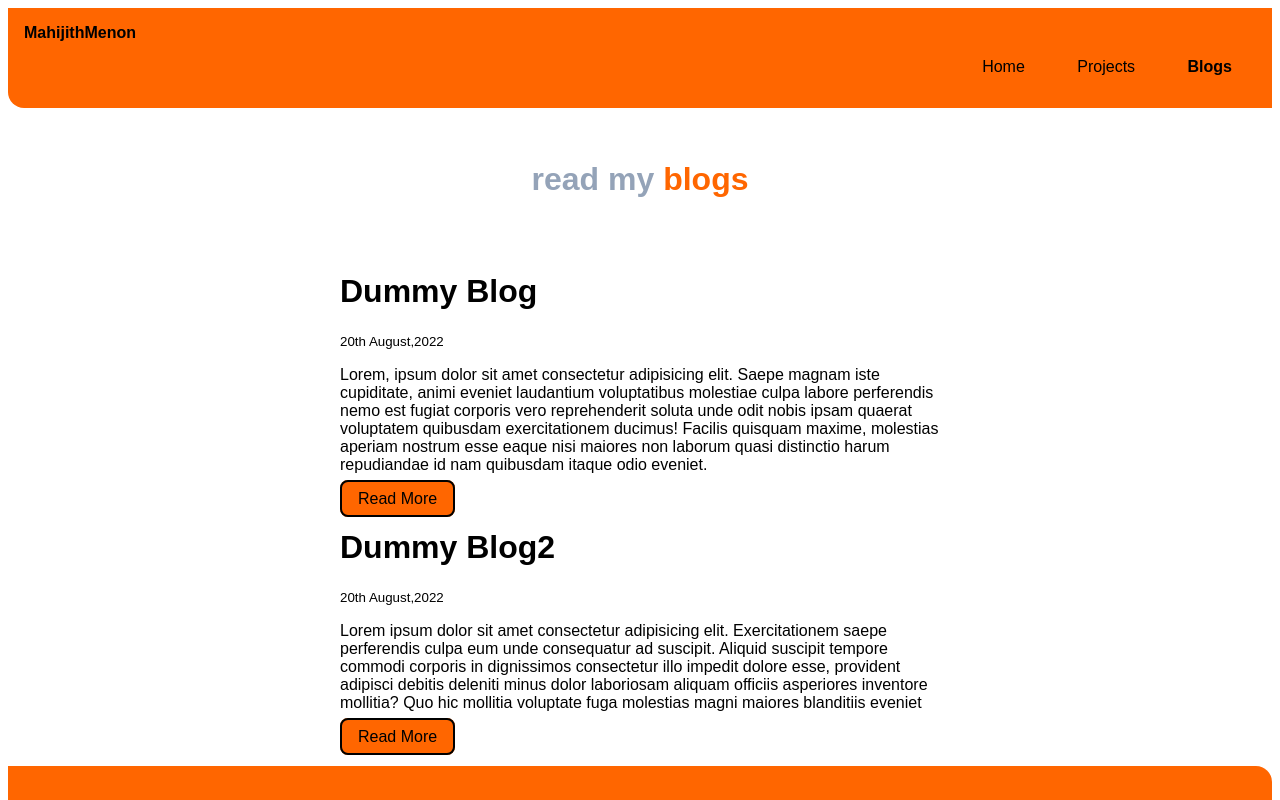
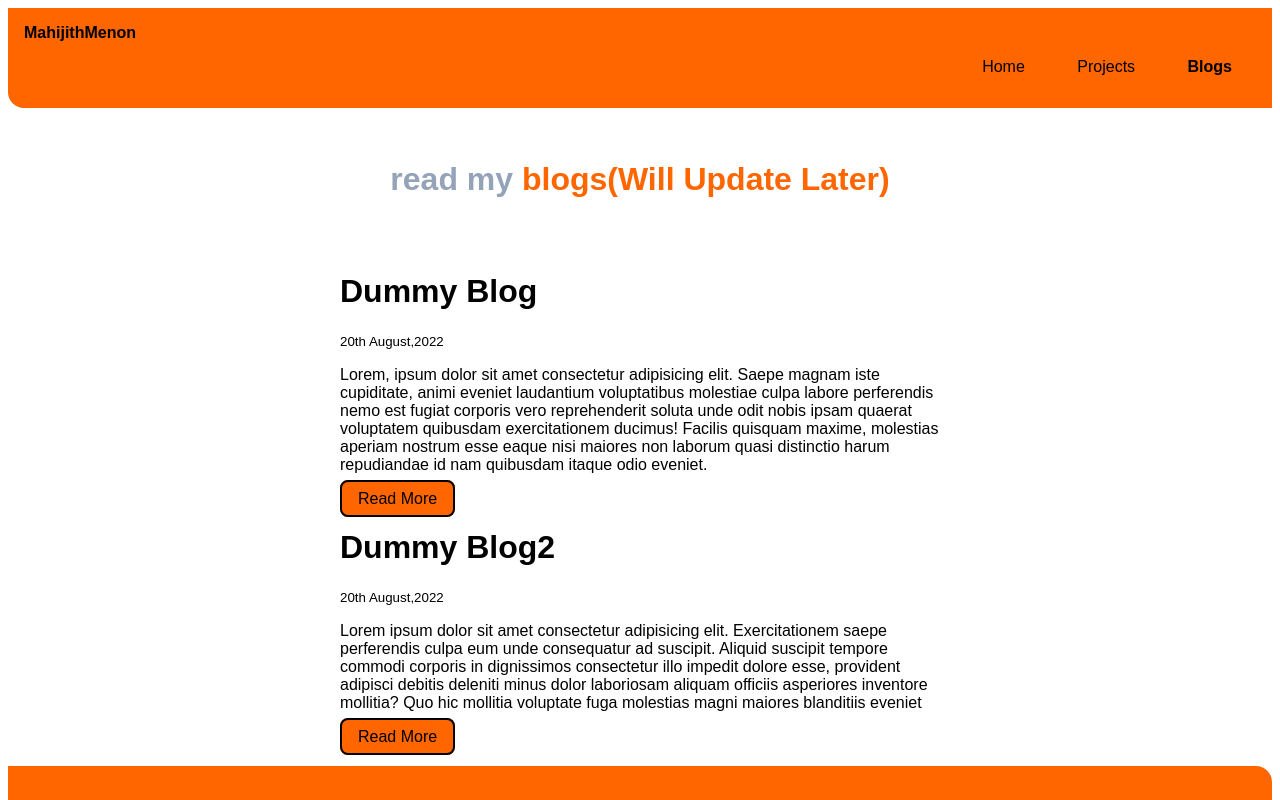
Before and after one commit to MahijithMenon/MahijithMenon-website, a plain HTML site: page blogs.html in a window 1280 px wide. Shown: the top 800 px of the page. Drawn offline with Linux system fonts and the light colour scheme.

```diff
--- a/blogs.html
+++ b/blogs.html
@@ -24,7 +24,7 @@
         </ul>
     </nav>
     <header class="hero">
-        <h1 class="hero-heading">read my <span class="heading-inverted">blogs</span></h1>
+        <h1 class="hero-heading">read my <span class="heading-inverted">blogs(Will Update Later)</span></h1>
     </header>
     <div class="container-center">
         <h1>Dummy Blog</h1>
```
